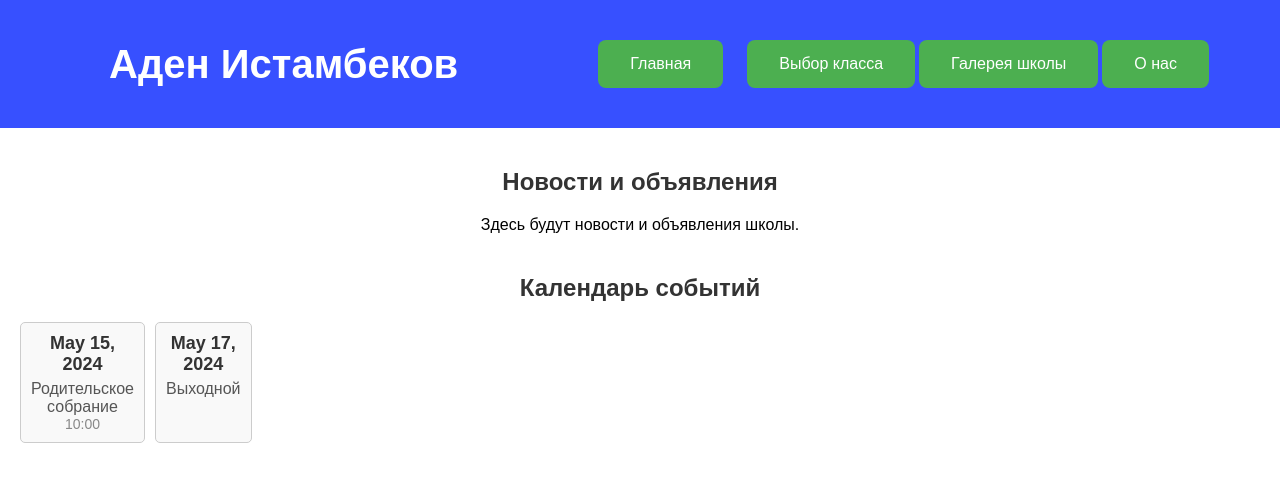
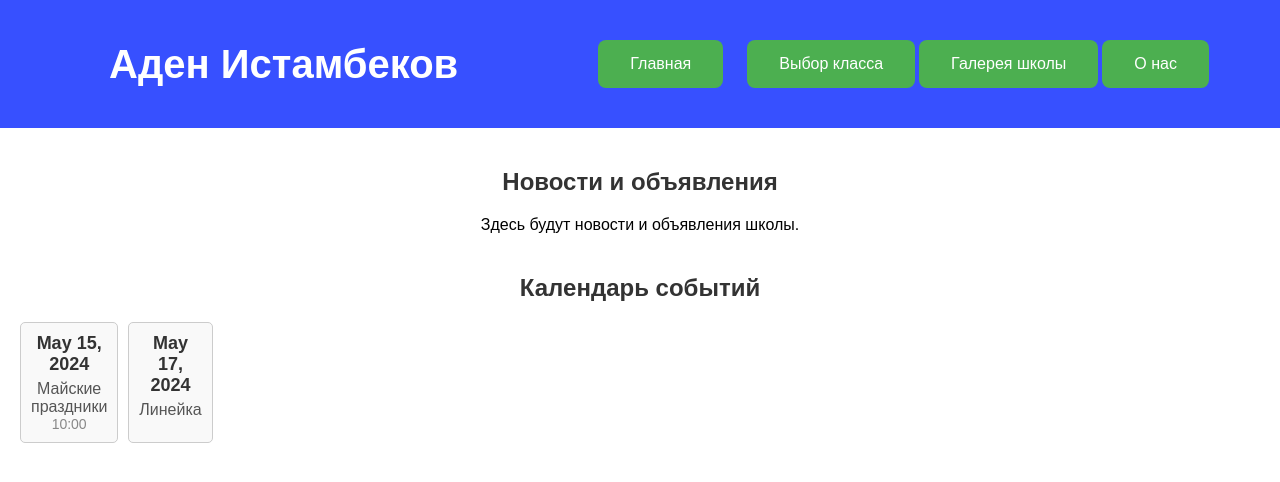
Before and after one commit to AydinKaseyinoff/school-website, a React (Create React App) app: page / in a window 1280 px wide. Shown: the top 482 px of the page. Built offline with nearby package versions, Linux system fonts and the light colour scheme.

Commit message:
изменил календарь

```diff
--- a/src/components/HomePage.js
+++ b/src/components/HomePage.js
@@ -5,12 +5,12 @@ import "./HomePage.css"; // Импортируем файл со стилями
 
 const events = [
   {
-    title: 'Родительское собрание',
+    title: 'Майские праздники',
     date: '2024-05-15',
     time: '10:00',
   },
   {
-    title: 'Выходной',
+    title: 'Линейка',
     date: '2024-05-17',
     time: null,
   },
```
